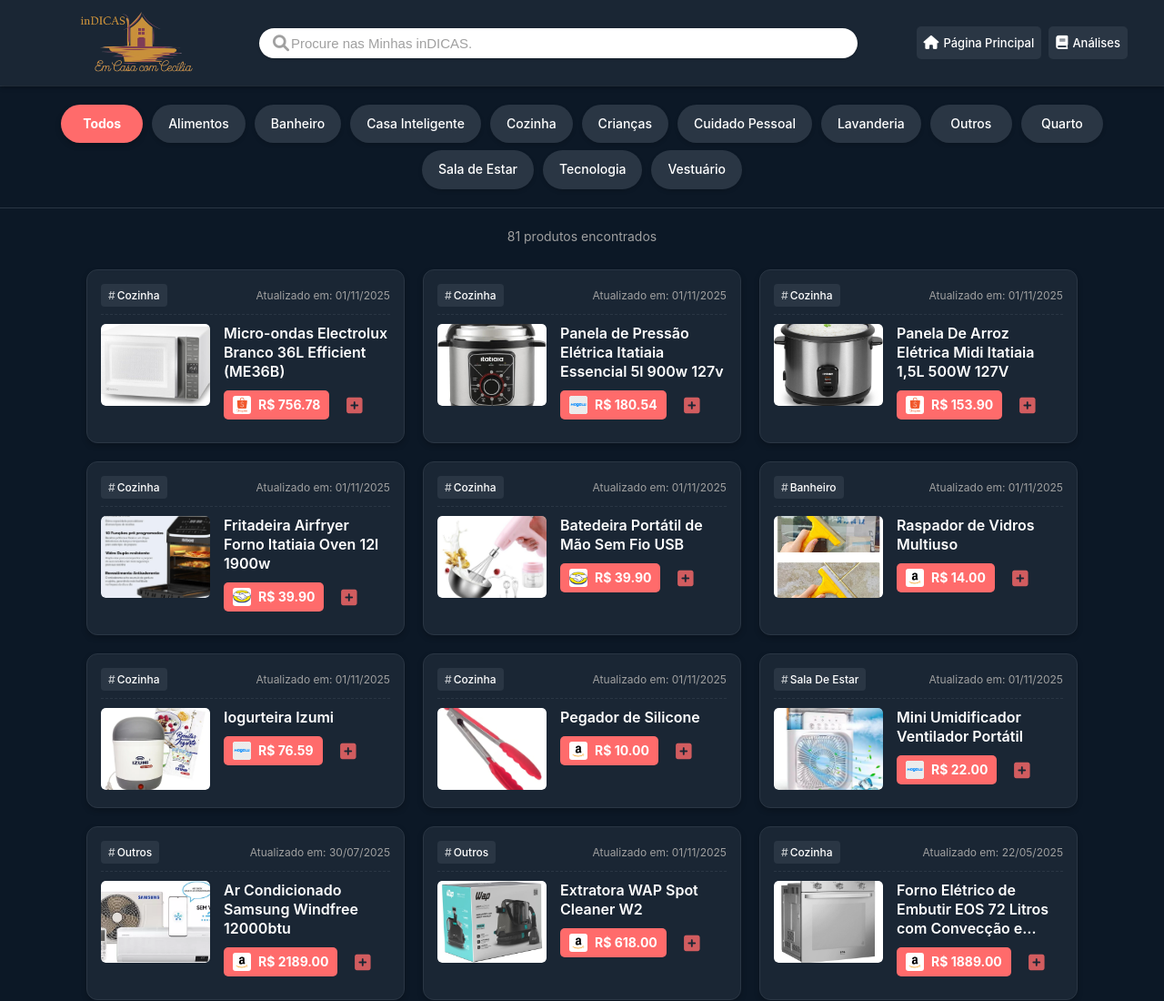
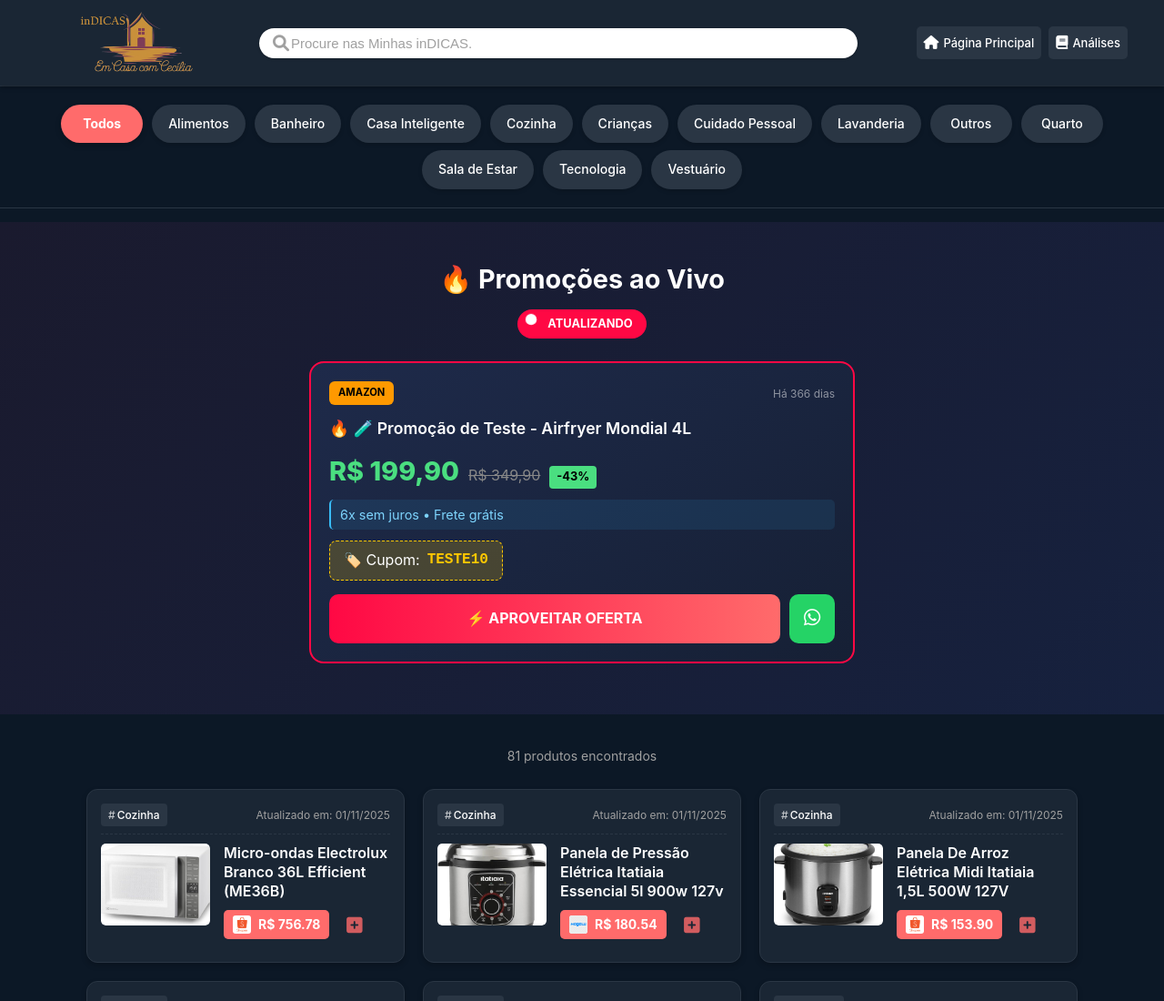
Before and after one commit to brunollds/dicas-emcasacomcecilia, a website built with Vite: page index.html in a window 1280 px wide. Shown: the top 1100 px of the page at 91% size. Built offline with nearby package versions, Linux system fonts and the light colour scheme; a web font is replaced by a local one.

Commit message:
Integra seção de promoções ao vivo

```diff
--- a/index.html
+++ b/index.html
@@ -33,6 +33,7 @@
     <link href="https://fonts.googleapis.com/css2?family=Montserrat:wght@400;500;600;700&display=swap" rel="stylesheet">
     <link rel="stylesheet" href="https://cdnjs.cloudflare.com/ajax/libs/font-awesome/6.0.0/css/all.min.css">
     <link rel="stylesheet" href="/styles.css">
+    <link rel="stylesheet" href="/src/promocoes.css">
     <script async src="https://www.googletagmanager.com/gtag/js?id=G-LDLH63KJMP"></script>
     <script>
       window.dataLayer = window.dataLayer || [];
@@ -89,6 +90,21 @@
         </div>
         <button class="next-category-btn" aria-label="Próximas categorias"><i class="fas fa-chevron-right"></i></button>
     </nav>
+    <!-- Seção de Promoções ao Vivo -->
+    <section class="promocoes-section">
+        <div class="promocoes-header">
+            <h2>🔥 Promoções ao Vivo</h2>
+            <div class="live-badge">
+                <span class="pulse"></span>
+                ATUALIZANDO
+            </div>
+        </div>
+        <div class="promocoes-container" id="promocoes-container">
+            <div class="promo-loading">
+                <p>Carregando promoções...</p>
+            </div>
+        </div>
+    </section>
 
     <div class="container">
         <span id="results-count">Carregando produtos...</span>
--- /dev/null
+++ b/public/data/promocoes.json
@@ -0,0 +1,17 @@
+{
+    "promocoes": [
+      {
+        "id": 1733080000000,
+        "tipo": "promo",
+        "loja": "Amazon",
+        "produto": "🧪 Promoção de Teste - Airfryer Mondial 4L",
+        "preco": 199.90,
+        "precoAntigo": 349.90,
+        "info": "6x sem juros • Frete grátis",
+        "cupom": "TESTE10",
+        "link": "https://amzn.to/exemplo",
+        "destaque": true,
+        "timestamp": "2024-12-01T18:00:00.000Z"
+      }
+    ]
+  }
--- /dev/null
+++ b/src/promocoes.css
@@ -0,0 +1,225 @@
+/* Seção de Promoções ao Vivo */
+.promocoes-section {
+    background: linear-gradient(135deg, #1a1a2e 0%, #16213e 100%);
+    padding: 40px 20px;
+    margin-bottom: 30px;
+}
+
+.promocoes-section h2 {
+    color: #fff;
+    text-align: center;
+    font-size: 1.8rem;
+    margin-bottom: 10px;
+}
+
+.promocoes-header {
+    text-align: center;
+    margin-bottom: 25px;
+}
+
+.live-badge {
+    display: inline-flex;
+    align-items: center;
+    gap: 8px;
+    background: #ff0844;
+    color: #fff;
+    padding: 6px 15px;
+    border-radius: 20px;
+    font-size: 0.8rem;
+    font-weight: 700;
+}
+
+.live-badge .pulse {
+    width: 10px;
+    height: 10px;
+    background: #fff;
+    border-radius: 50%;
+    animation: pulse 1.5s infinite;
+}
+
+@keyframes pulse {
+    0%, 100% { opacity: 1; transform: scale(1); }
+    50% { opacity: 0.5; transform: scale(1.2); }
+}
+
+.promocoes-container {
+    max-width: 600px;
+    margin: 0 auto;
+}
+
+.promo-card {
+    background: linear-gradient(145deg, #1e2a4a 0%, #162035 100%);
+    border-radius: 16px;
+    padding: 20px;
+    margin-bottom: 16px;
+    border: 1px solid rgba(255,255,255,0.1);
+    transition: transform 0.2s, box-shadow 0.2s;
+}
+
+.promo-card:hover {
+    transform: translateY(-2px);
+    box-shadow: 0 10px 30px rgba(0,0,0,0.3);
+}
+
+.promo-card.destaque {
+    border: 2px solid #ff0844;
+}
+
+.promo-header {
+    display: flex;
+    align-items: center;
+    gap: 10px;
+    margin-bottom: 12px;
+}
+
+.store-badge {
+    padding: 4px 10px;
+    border-radius: 6px;
+    font-size: 0.7rem;
+    font-weight: 700;
+    text-transform: uppercase;
+}
+
+.store-badge.amazon { background: #ff9900; color: #000; }
+.store-badge.shopee { background: #ee4d2d; color: #fff; }
+.store-badge.mercado-livre { background: #ffe600; color: #000; }
+.store-badge.magazine-luiza { background: #0086ff; color: #fff; }
+.store-badge.aliexpress { background: #e62e04; color: #fff; }
+.store-badge.temu { background: #fb7701; color: #fff; }
+
+.promo-time {
+    font-size: 0.75rem;
+    color: rgba(255,255,255,0.5);
+    margin-left: auto;
+}
+
+.promo-title {
+    font-size: 1.1rem;
+    font-weight: 600;
+    color: #fff;
+    margin-bottom: 10px;
+}
+
+.promo-price {
+    display: flex;
+    align-items: baseline;
+    gap: 10px;
+    margin-bottom: 8px;
+    flex-wrap: wrap;
+}
+
+.price-current {
+    font-size: 1.8rem;
+    font-weight: 800;
+    color: #4ade80;
+}
+
+.price-old {
+    font-size: 1rem;
+    color: #888;
+    text-decoration: line-through;
+}
+
+.price-discount {
+    background: #4ade80;
+    color: #000;
+    padding: 2px 8px;
+    border-radius: 4px;
+    font-size: 0.8rem;
+    font-weight: 700;
+}
+
+.promo-info {
+    font-size: 0.9rem;
+    color: #7dd3fc;
+    background: rgba(56, 189, 248, 0.1);
+    padding: 5px 10px;
+    border-radius: 5px;
+    border-left: 2px solid #38bdf8;
+    margin-bottom: 12px;
+}
+
+.promo-cupom {
+    display: inline-flex;
+    align-items: center;
+    gap: 8px;
+    background: rgba(255, 200, 0, 0.2);
+    border: 1px dashed #ffc800;
+    padding: 8px 15px;
+    border-radius: 8px;
+    margin-bottom: 15px;
+    cursor: pointer;
+}
+
+.promo-cupom code {
+    font-family: monospace;
+    font-size: 1rem;
+    font-weight: 700;
+    color: #ffc800;
+}
+
+.promo-actions {
+    display: flex;
+    gap: 10px;
+}
+
+.btn-comprar {
+    flex: 1;
+    display: flex;
+    align-items: center;
+    justify-content: center;
+    gap: 8px;
+    background: linear-gradient(90deg, #ff0844 0%, #ff6b6b 100%);
+    color: #fff;
+    text-decoration: none;
+    padding: 14px 20px;
+    border-radius: 10px;
+    font-weight: 700;
+    font-size: 1rem;
+    border: none;
+    cursor: pointer;
+    transition: transform 0.2s;
+}
+
+.btn-comprar:hover {
+    transform: scale(1.02);
+}
+
+.btn-share {
+    display: flex;
+    align-items: center;
+    justify-content: center;
+    width: 50px;
+    background: #25d366;
+    border: none;
+    border-radius: 10px;
+    color: #fff;
+    cursor: pointer;
+    font-size: 1.3rem;
+}
+
+.promo-empty, .promo-loading {
+    text-align: center;
+    padding: 40px;
+    color: rgba(255,255,255,0.6);
+}
+
+.ver-mais-container {
+    text-align: center;
+    margin-top: 20px;
+}
+
+.btn-ver-mais {
+    background: rgba(255,255,255,0.1);
+    color: #fff;
+    border: 1px solid rgba(255,255,255,0.3);
+    padding: 12px 30px;
+    border-radius: 25px;
+    cursor: pointer;
+    font-weight: 600;
+    transition: background 0.2s;
+}
+
+.btn-ver-mais:hover {
+    background: rgba(255,255,255,0.2);
+}
--- /dev/null
+++ b/src/promocoes.js
@@ -0,0 +1,164 @@
+// Carrega promoções do arquivo local
+const PROMOCOES_URL = '/data/promocoes.json';
+const LIMITE_INICIAL = 5;
+
+let todasPromocoes = [];
+let mostrandoTodas = false;
+
+export async function carregarPromocoes() {
+    const container = document.getElementById('promocoes-container');
+    if (!container) return;
+
+    try {
+        const response = await fetch(PROMOCOES_URL);
+        if (!response.ok) throw new Error('Erro ao carregar');
+
+        const data = await response.json();
+        todasPromocoes = data.promocoes || [];
+        todasPromocoes.sort((a, b) => new Date(b.timestamp) - new Date(a.timestamp));
+
+        renderizarPromocoes();
+
+    } catch (error) {
+        console.error('Erro:', error);
+        container.innerHTML = `
+            <div class="promo-empty">
+                <p>Nenhuma promoção no momento.</p>
+            </div>
+        `;
+    }
+}
+
+function renderizarPromocoes() {
+    const container = document.getElementById('promocoes-container');
+    if (!container) return;
+
+    if (todasPromocoes.length === 0) {
+        container.innerHTML = `
+            <div class="promo-empty">
+                <p>Nenhuma promoção no momento. Volte em breve!</p>
+            </div>
+        `;
+        return;
+    }
+
+    const promosMostrar = mostrandoTodas
+        ? todasPromocoes
+        : todasPromocoes.slice(0, LIMITE_INICIAL);
+
+    let html = promosMostrar.map(promo => criarCardHTML(promo)).join('');
+
+    if (!mostrandoTodas && todasPromocoes.length > LIMITE_INICIAL) {
+        html += `
+            <div class="ver-mais-container">
+                <button class="btn-ver-mais" onclick="window.mostrarTodasPromocoes()">
+                    Ver mais ${todasPromocoes.length - LIMITE_INICIAL} promoções
+                </button>
+            </div>
+        `;
+    }
+
+    container.innerHTML = html;
+}
+
+function criarCardHTML(promo) {
+    const storeClass = promo.loja.toLowerCase().replace(/\s+/g, '-');
+    const tempoAtras = calcularTempoAtras(promo.timestamp);
+    const isCupom = promo.tipo === 'cupom';
+
+    if (isCupom) {
+        const textoWhatsApp = `🏷️ CUPOM ${promo.loja.toUpperCase()}\n\n${promo.descricaoCupom}\n\n🏷️ Cupom: ${promo.codigoCupom}\n\n👉 ${promo.link}`;
+
+        return `
+            <article class="promo-card">
+                <div class="promo-header">
+                    <span class="store-badge ${storeClass}">${promo.loja}</span>
+                    <span class="promo-time">${tempoAtras}</span>
+                </div>
+                <h3 class="promo-title" style="color: #ffc800;">🏷️ CUPOM</h3>
+                <p style="color: #e0e0e0; margin-bottom: 15px;">${promo.descricaoCupom}</p>
+                <div class="promo-cupom" onclick="copiarCupom('${promo.codigoCupom}')">
+                    <code>${promo.codigoCupom}</code>
+                    <span style="font-size: 0.8rem; opacity: 0.7;">📋 copiar</span>
+                </div>
+                <div class="promo-actions">
+                    <a href="${promo.link}" target="_blank" class="btn-comprar" style="background: linear-gradient(90deg, #ffc800, #ffdb4d); color: #000;">
+                        USAR CUPOM
+                    </a>
+                    <button class="btn-share" onclick="compartilharWhatsApp(\`${textoWhatsApp.replace(/`/g, "'")}\`)">
+                        <i class="fab fa-whatsapp"></i>
+                    </button>
+                </div>
+            </article>
+        `;
+    }
+
+    const temDesconto = promo.precoAntigo && promo.precoAntigo > promo.preco;
+    const desconto = temDesconto ? Math.round((1 - promo.preco / promo.precoAntigo) * 100) : 0;
+
+    let textoWhatsApp = `🛒 ${promo.loja.toUpperCase()}\n\n${promo.produto}\n\n💲 R$ ${promo.preco.toFixed(2).replace('.', ',')}`;
+    if (temDesconto) {
+        textoWhatsApp += ` (era R$ ${promo.precoAntigo.toFixed(2).replace('.', ',')} = -${desconto}%)`;
+    }
+    if (promo.info) textoWhatsApp += `\n${promo.info}`;
+    if (promo.cupom) textoWhatsApp += `\n🏷️ Cupom: ${promo.cupom}`;
+    textoWhatsApp += `\n\n👉 ${promo.link}`;
+
+    return `
+        <article class="promo-card ${promo.destaque ? 'destaque' : ''}">
+            <div class="promo-header">
+                <span class="store-badge ${storeClass}">${promo.loja}</span>
+                <span class="promo-time">${tempoAtras}</span>
+            </div>
+            <h3 class="promo-title">${promo.destaque ? '🔥 ' : ''}${promo.produto}</h3>
+            <div class="promo-price">
+                <span class="price-current">R$ ${promo.preco.toFixed(2).replace('.', ',')}</span>
+                ${temDesconto ? `<span class="price-old">R$ ${promo.precoAntigo.toFixed(2).replace('.', ',')}</span>` : ''}
+                ${desconto > 0 ? `<span class="price-discount">-${desconto}%</span>` : ''}
+            </div>
+            ${promo.info ? `<p class="promo-info">${promo.info}</p>` : ''}
+            ${promo.cupom ? `
+                <div class="promo-cupom" onclick="copiarCupom('${promo.cupom}')">
+                    <span>🏷️ Cupom:</span>
+                    <code>${promo.cupom}</code>
+                </div>
+            ` : ''}
+            <div class="promo-actions">
+                <a href="${promo.link}" target="_blank" class="btn-comprar">
+                    ⚡ APROVEITAR OFERTA
+                </a>
+                <button class="btn-share" onclick="compartilharWhatsApp(\`${textoWhatsApp.replace(/`/g, "'")}\`)">
+                    <i class="fab fa-whatsapp"></i>
+                </button>
+            </div>
+        </article>
+    `;
+}
+
+function calcularTempoAtras(timestamp) {
+    const agora = new Date();
+    const data = new Date(timestamp);
+    const diffMs = agora - data;
+    const diffMin = Math.floor(diffMs / 60000);
+    const diffHoras = Math.floor(diffMin / 60);
+
+    if (diffMin < 1) return 'Agora';
+    if (diffMin < 60) return `Há ${diffMin} min`;
+    if (diffHoras < 24) return `Há ${diffHoras}h`;
+    return `Há ${Math.floor(diffHoras / 24)} dias`;
+}
+
+window.copiarCupom = function(cupom) {
+    navigator.clipboard.writeText(cupom);
+    alert('Cupom copiado: ' + cupom);
+};
+
+window.compartilharWhatsApp = function(texto) {
+    const url = 'https://api.whatsapp.com/send?text=' + encodeURIComponent(texto);
+    window.open(url, '_blank');
+};
+
+window.mostrarTodasPromocoes = function() {
+    mostrandoTodas = true;
+    renderizarPromocoes();
+};
```
Also changed, not shown: src/main.js (+8 -0 lines).
